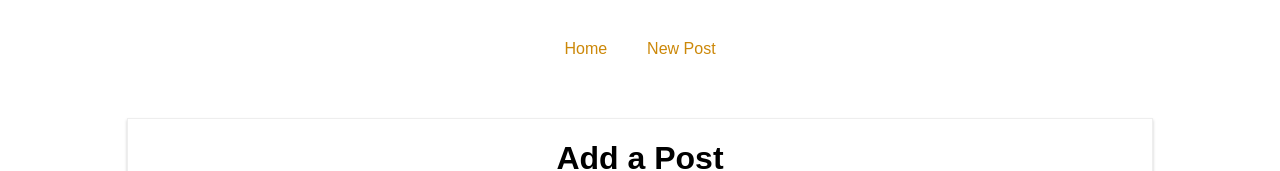
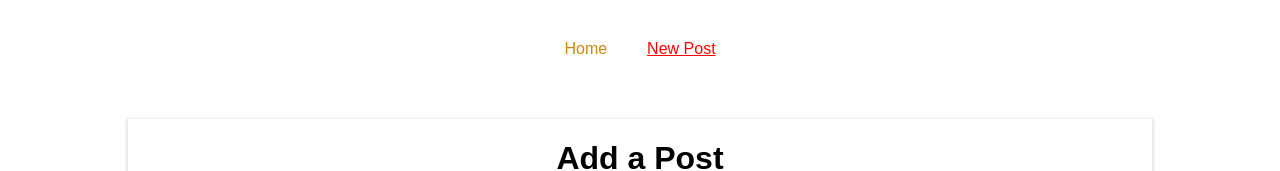
Before and after one commit to zahidhasanemran/burger_project, a React (Create React App) app: page /new-post in a window 1280 px wide. Shown: the top 171 px of the page. Built offline with nearby package versions, Linux system fonts and the light colour scheme.

Commit message:
active class and style in Blog.js file

```diff
--- a/src/components/Post/Post.js
+++ b/src/components/Post/Post.js
@@ -1,11 +1,10 @@
 import React from 'react';
 import './Post.css';
-import { withRouter } from 'react-router';
 
 
 
 const Post = (props) => {
-    console.log(props);
+    // console.log(props);
     return (
         <article className="Post" onClick={props.clicked}>
             <h1> {props.title} </h1>
@@ -16,4 +15,4 @@ const Post = (props) => {
     );
 };
 
-export default withRouter(Post);
+export default Post;
--- a/src/containers/Blog/Blog.css
+++ b/src/containers/Blog/Blog.css
@@ -16,6 +16,9 @@
     margin-top: 30px;
 }
 
+.Blog ul li a.highlight{
+    color: rgb(5, 190, 223);
+}
 .Blog ul li a{
     display: inline-block;
     padding: 10px 20px;
--- a/src/containers/Blog/Blog.js
+++ b/src/containers/Blog/Blog.js
@@ -3,7 +3,7 @@ import './Blog.css';
 import Posts from './Posts/Posts';
 import { Route } from 'react-router';
 import NewPost from '../../containers/Blog/NewPost/NewPost'
-import { Link } from 'react-router-dom';
+import { NavLink } from 'react-router-dom';
 
 
 class Blog extends Component {
@@ -20,8 +20,11 @@ class Blog extends Component {
             <div className="Blog">
                 <ul>
                     <li>
-                        <Link to="/">Home</Link>
-                        <Link to="/new-post">New Post</Link>
+                        <NavLink activeClassName="highlight" to="/" exact >Home</NavLink>
+                        <NavLink to="/new-post" exact activeStyle={{
+                            color: 'red',
+                            textDecoration: 'underline'
+                        }} >New Post</NavLink>
                     </li>
                 </ul>
 
```
